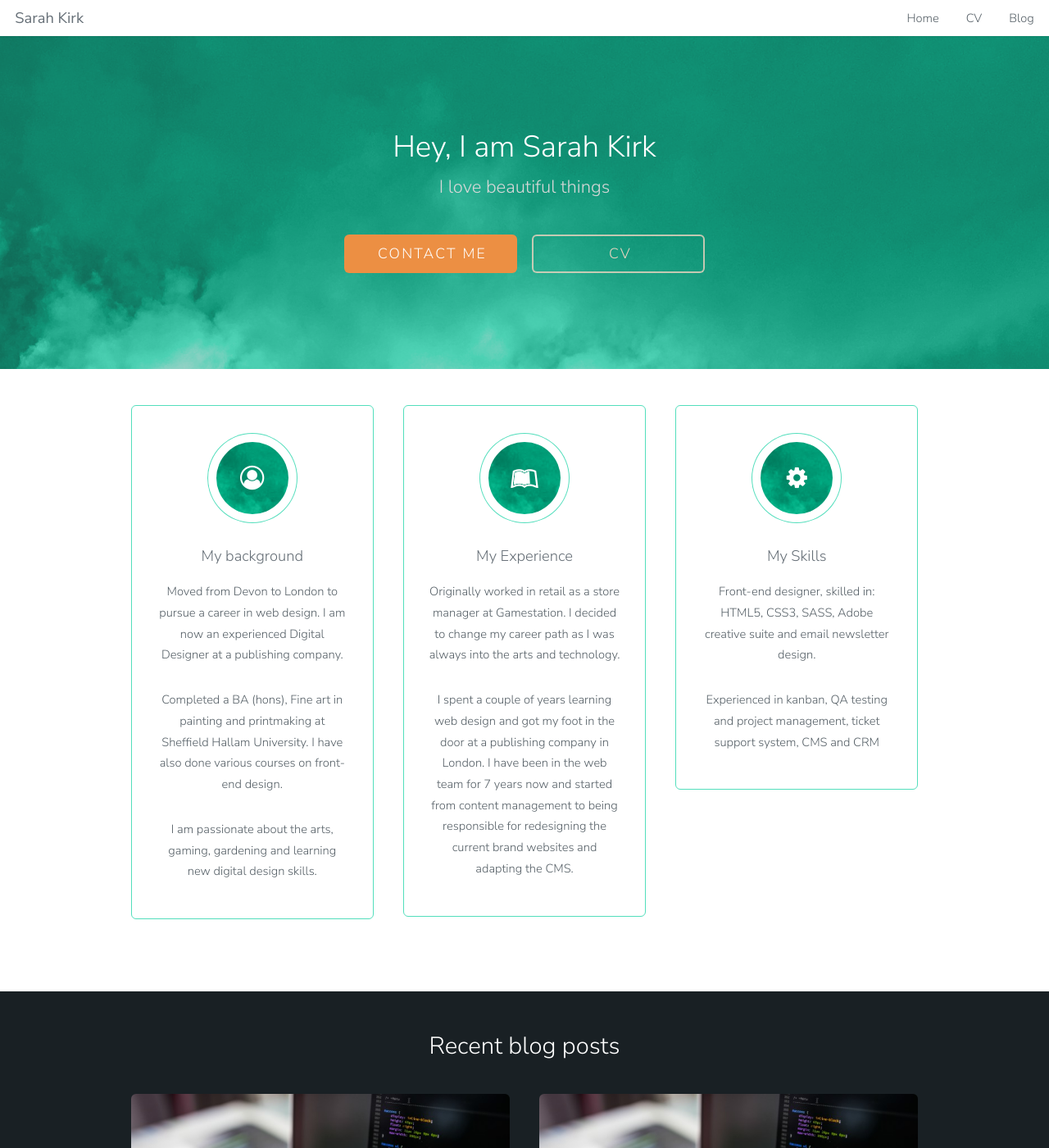
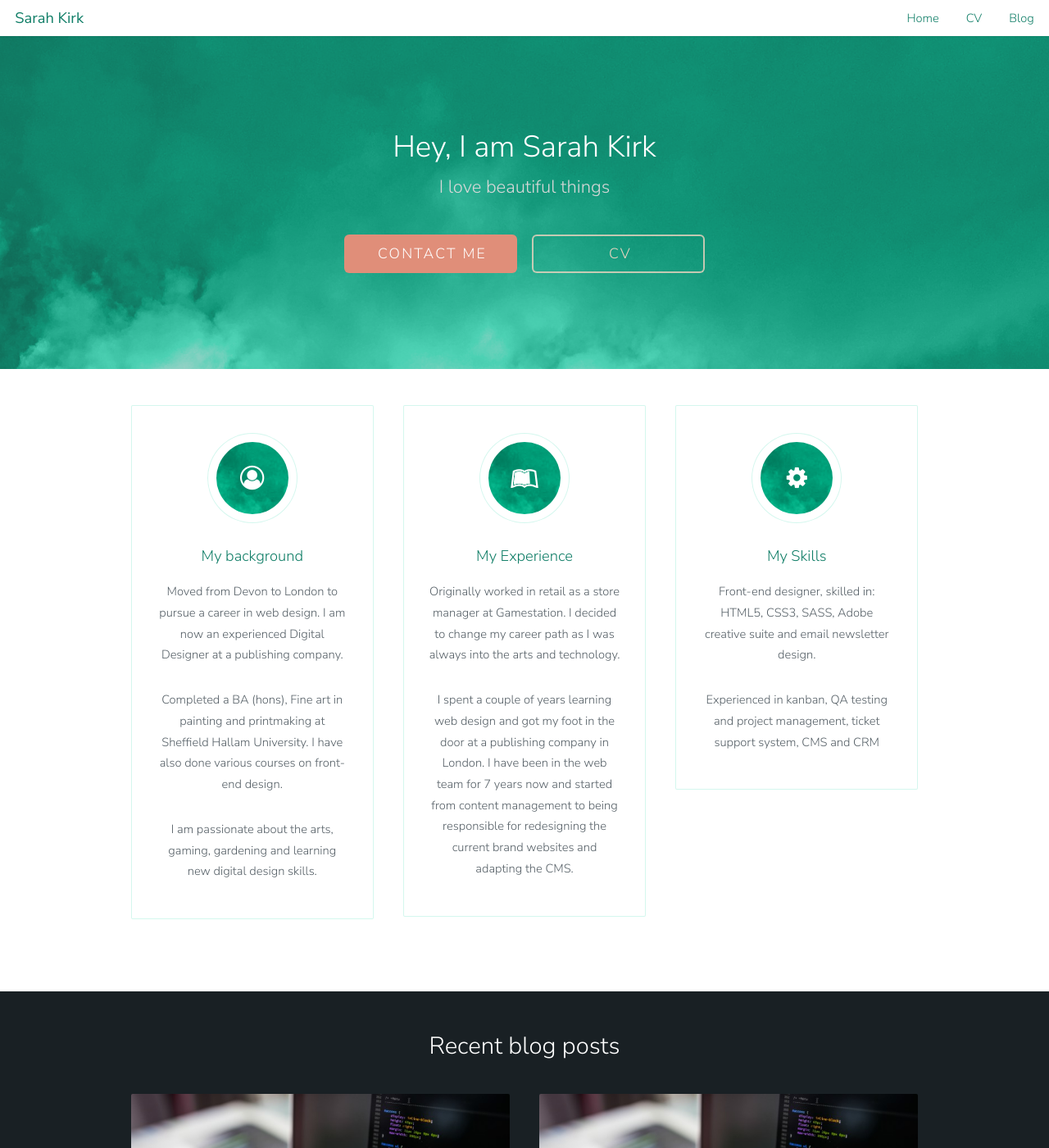
Before and after one commit to Kharsikar/kharsikar.github.io, a Jekyll site: the page built from index.html, in a window 1280 px wide and 1400 px high. Shown: the whole window at 82% size. Built offline with Jekyll 4.4.1, drawn with Linux system fonts in a browser that asks for light colours.

Commit message:
colour and radius changes

```diff
--- a/css/style.css
+++ b/css/style.css
@@ -45,7 +45,7 @@
 	}
 
 	h1, h2, h3, h4, h5, h6 {
-		color: #666f77;
+		color: rgb(16, 126, 103);
 		font-weight: 300;
 		line-height: 1em;
 		margin: 0 0 1em 0;
@@ -401,10 +401,11 @@
 /* Box */
 
 	.box {
-		border-radius: 6px;
-		border: solid 1px rgba(40, 214, 172, 0.8);
+		border-radius: 2px;
+		border: solid 1px rgba(40, 214, 172, 0.2);
 		margin-bottom: 2em;
 		padding: 3em 2em;
+		background-color: #fff;
 	}
 
 		.box > :last-child,
@@ -452,7 +453,7 @@
 			text-align: center;
 			line-height: 3em;
 			border-radius: 100%;
-			box-shadow: 0 0 0 10px #fff, 0 0 0 11px rgba(40, 214, 172, 0.8);
+			box-shadow: 0 0 0 10px #fff, 0 0 0 11px rgba(40, 214, 172, 0.2);
 			background-color: rgb(40, 214, 172);
     			background-blend-mode: luminosity;
 		}
@@ -460,14 +461,14 @@
 /* Image */
 
 	.image {
-		border-radius: 6px;
+		border-radius: 2px;
 		border: 0;
 		display: inline-block;
 		position: relative;
 	}
 
 		.image img {
-			border-radius: 6px;
+			border-radius: 2px;
 			display: block;
 		}
 
@@ -811,7 +812,7 @@
 		input[type="reset"].special,
 		input[type="button"].special,
 		.button.special {
-			background-color: #ec8f43;
+			background-color: #E08E79;
 			color: #ffffff !important;
 		}
 
@@ -819,14 +820,14 @@
 			input[type="reset"].special:hover,
 			input[type="button"].special:hover,
 			.button.special:hover {
-				background-color: #d07933;
+				background-color: #d69585;
 			}
 
 			input[type="submit"].special:active,
 			input[type="reset"].special:active,
 			input[type="button"].special:active,
 			.button.special:active {
-				background-color: #d07933;
+				background-color: #d69585;
 			}
 
 		input[type="submit"].disabled, input[type="submit"]:disabled,
@@ -868,8 +869,8 @@
 			}
 
 			.wrapper.style2 .button.alt {
-				box-shadow: inset 0 0 0 1px rgba(144, 144, 144, 0.75);
-				color: #ffffff !important;
+				box-shadow: inset 0 0 0 1px rgba(224, 142, 121, 0.75);
+    				color: #E08E79!important;
 			}
 
 				.wrapper.style2 .button.alt:hover {
@@ -905,7 +906,7 @@
 	}
 
 		#header h1 {
-			color: #666f77;
+			color: rgb(16, 126, 103);
 			font-weight: 500;
 			height: inherit;
 			left: 1.25em;
@@ -948,13 +949,13 @@
 						-o-transition: color 0.2s ease-in-out;
 						-ms-transition: color 0.2s ease-in-out;
 						transition: color 0.2s ease-in-out;
-						color: #555f66;
+						color: rgb(16, 126, 103);
 						display: inline-block;
 						text-decoration: none;
 					}
 
 						#header nav > ul > li a:hover {
-							color: #629DD1;
+							color: #28d6ac;
 						}
 
 					#header nav > ul > li:first-child {
```
